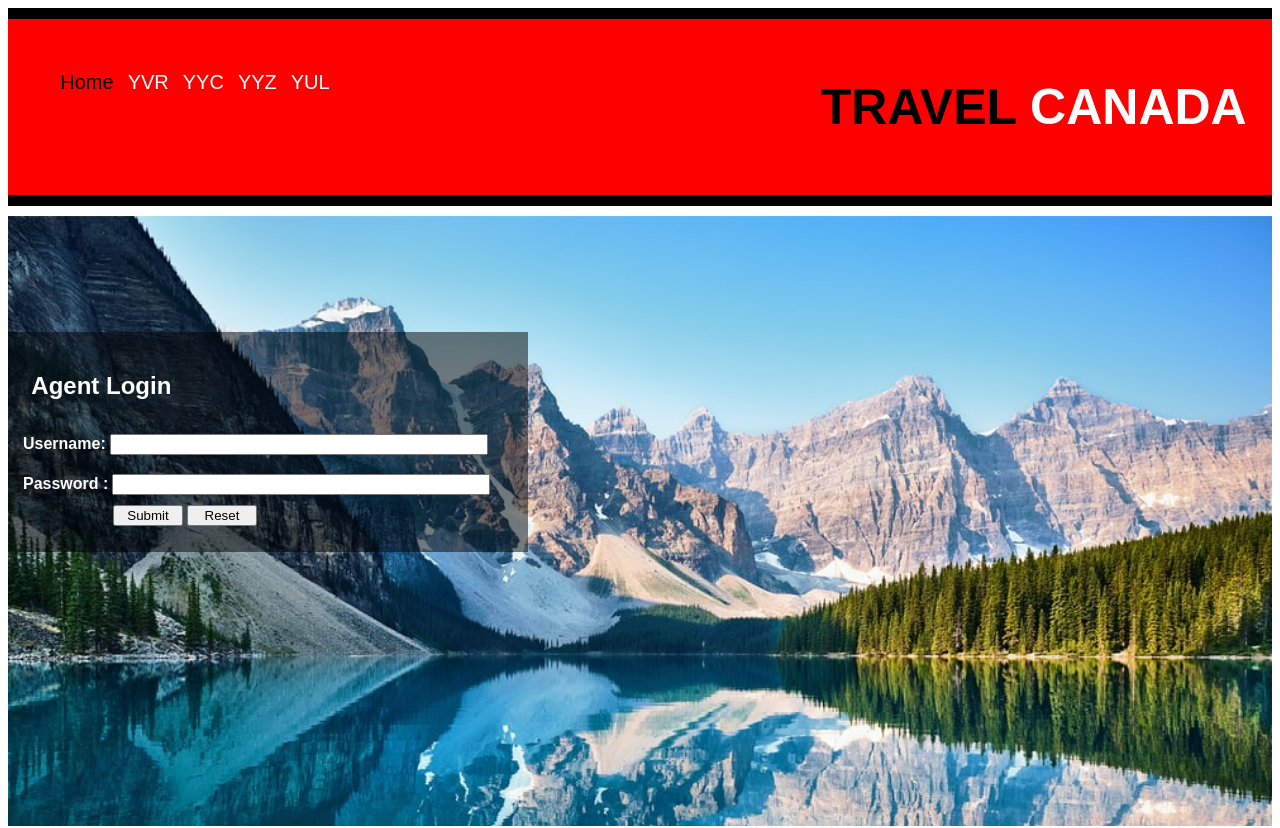
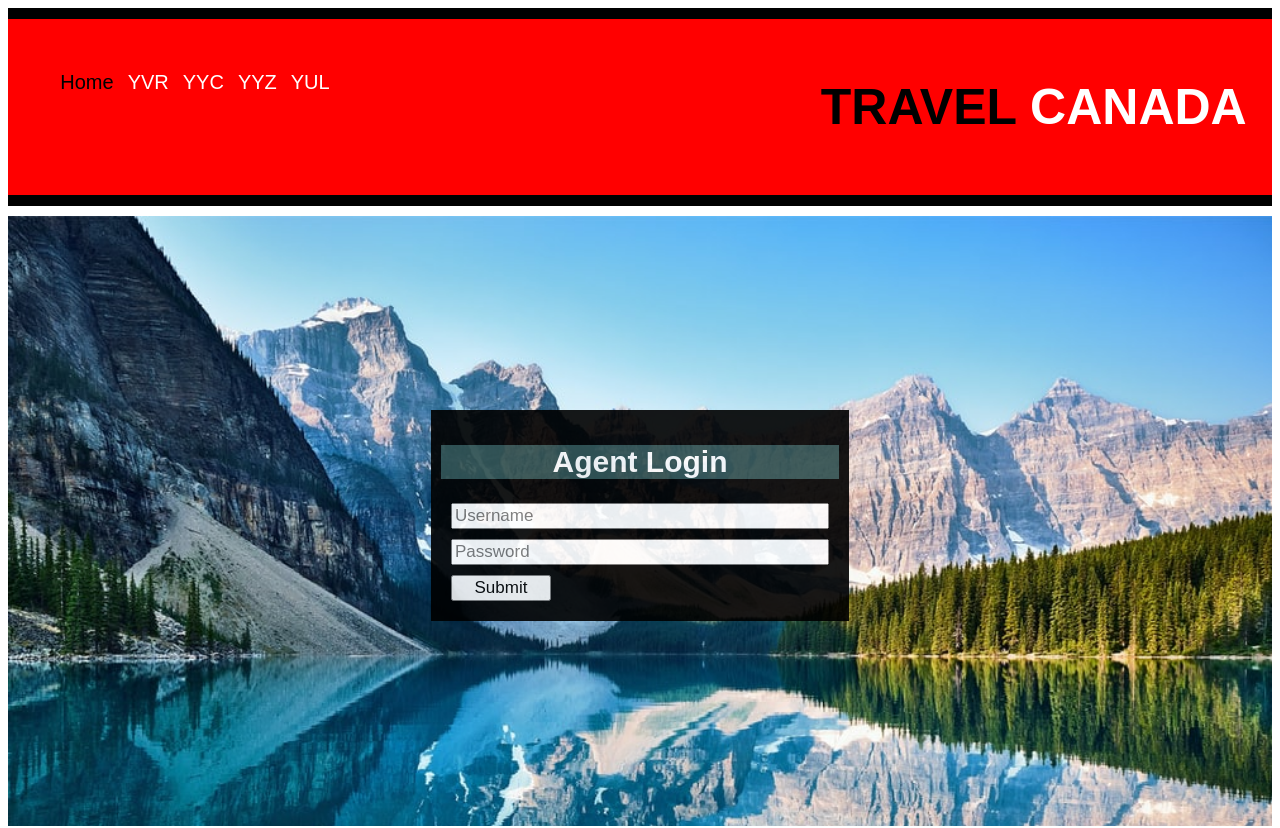
Before and after one commit to Travel-Canada/Website, a plain HTML site: page agent.html in a window 1280 px wide. Shown: the top 828 px of the page. Drawn offline with Linux system fonts and the light colour scheme.

Commit message:
Correct Update to Agent Login HTML and CSS

```diff
--- a/agent.css
+++ b/agent.css
@@ -2,6 +2,7 @@
 
 *body {
   margin: 0px;
+  font-family: Arial, Helvetica, sans-serif;
 }
 
 /* <--########## H1 COMPANY NAME ############-->*/
@@ -19,7 +20,7 @@ h1 span {
 h2 {
   display: absolute;
   color: black;
-  text-align: right;
+  text-align: center;
 }
 
 h3 {
@@ -79,6 +80,7 @@ h3 {
 .jumbotron-container {
   position: relative;
   display: grid;
+  grid-column: span;
   background-image: url("images/Moraine-Lake.jpg");
   background-repeat: none;
   background-size: cover;
@@ -86,90 +88,50 @@ h3 {
   padding-bottom: 10px;
   margin-bottom: 10px;
 }
+.card1 {
+  grid-area: card1;
+}
+.card2 {
+  grid-area: card2;
+}
+.card3 {
+  grid-area: card3;
+}
+.card4 {
+  grid-area: card4;
+}
+.card5 {
+  grid-area: card5;
+}
 
-.jumbotron-form {
-  position: absolute;
+.jumbotron-grid-container {
   display: grid;
-  grid-row-gap: 30px;
-  grid-template-columns: 1fr 1fr 1fr;
-  top: 110px;
-  margin-top: 6px;
+  grid-template-areas:
+    "card2 card1 card1 card4"
+    "card2 card3 card3 card4"
+    "card2 card3 card3 card4"
+    "card2 card5 card5 card4";
+  grid-gap: 10px;
+  padding: 10px;
+  place-items: center;
+}
 
-  width: 500px;
+form {
+  background-color: black;
+  opacity: 90%;
   padding: 10px;
-  background-color: black;
-  background-size: cover;
-  background-repeat: none;
-  background: linear-gradient(rgba(0, 0, 0, 0.5), rgba(0, 0, 0, 0.5));
-  /* background-color: grey; */
-  height: 200px;
 }
-h2 {
-  font-family: Arial, Helvetica, sans-serif;
-  text-align: center;
-  color: white;
-  margin-top: 30px;
+input {
+  display: block;
+  margin: 10px;
+  font-size: 17px;
+  width: 370px;
 }
-.userName {
-  position: absolute;
-  width: 490px;
-  padding: 5px;
+
+#submit {
+  width: 100px;
   margin-top: 10px;
 }
-.passWord {
-  position: absolute;
-  width: 490px;
-  padding: 5px;
-  margin-top: 50px;
-}
-label {
-  font-family: Arial, Helvetica, sans-serif;
-  color: white;
-  font-weight: bolder;
-}
-input {
-  width: 370px;
-}
-#submit {
-  width: 70px;
-  margin-top: 10px;
-  margin-left: 90px;
-}
-#reset {
-  width: 70px;
-  margin-left: ;
-}
-/* .jumbotron-links {
-  display: grid;
-  grid-row-gap: 10px;
-  grid-template-columns: 90px 90px 90px auto;
-  height: 35px;
-} */
-
-/* .jumbotron-link-desc-container {
-  display: grid;
-  grid-row: 10px;
-  grid-template-columns: 500px;
-  border: 1px;
-  width: 500px;
-  height: 123px;
-  color: black;
-} */
-
-/* .button {
-  background-color: rgb(32, 31, 31);
-  padding: 10px;
-  border: black;
-  color: white;
-  font-family: Arial, Helvetica, sans-serif;
-  font-size: 15px;
-  width: 90px;
-}
-
-.button:hover {
-  background-color: orangered;
-  color: black;
-} */
 
 /*<--############## FOOTER ##############-->*/
 
--- a/agent.html
+++ b/agent.html
@@ -47,29 +47,37 @@
 
         <div class="jumbotron-container">
             <div class = "jumbotron-grid-container">
-                <div class="jumbotron-form">
-                    <form id="myform" action="">
+                <form class="card3">
+                    <h2 style="color: white; background-color: darkslategrey; font-family: Arial, Helvetica, sans-serif; font-size: 30px;">Agent Login</h2>
+                    <label for="userName"></label>
+                    <input type="string" name="username" placeholder="Username" padding: 2px;>
+                    <label for="passWord"></label>
+                    <input type="password" id="pwd" name="pwd" placeholder="Password">
+                    <input id="submit" type="submit">
+                </form>
+            </div>
+        </div>
+
+        <!-- <form class="card3">
             <h2>Agent Login</h2>
             <div class="userName">
                 <label for="userName">Username:</label>
                 <input type="string" id="username"
                     onfocus="usernameFocusFunction()" onblur="usernameBlurFunction()" required
                     pattern="[a-z0-9._%+-]+@[a-z0-9.-]+\.[a-z]{2,}$">
-                                <!-- -->
+
             </div>
             <div class="passWord">
                 <label for="passWord">Password  :</label>
                 <input type="password" id="pwd" name="pwd"
                     onfocus="passwordFocusFunction()" onblur="passwordBlurFunction()" required
                     pattern="(?=.*\d)(?=.*[a-z])(?=.*[A-Z]).{8,}">
-                                <!-- Must contain at least one  number and one uppercase and lowercase letter, and at least 8 or more characters-->
                     <input id="submit" type="submit">
                     <input id="reset" type="reset">
             </div>
-                    </form>
-                </div>
-            </div>
-        </div>
+        </form> -->
+
+
 
     <!-- #################################  FOOTER ################################# -->
 
```
Lines whose indentation alone changed are shown as unchanged.
